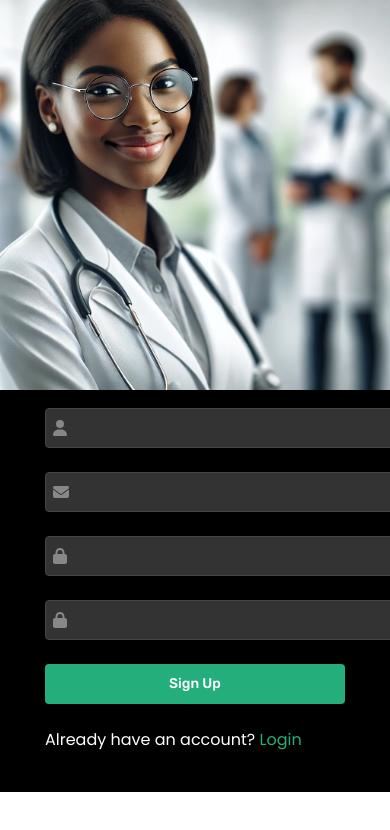
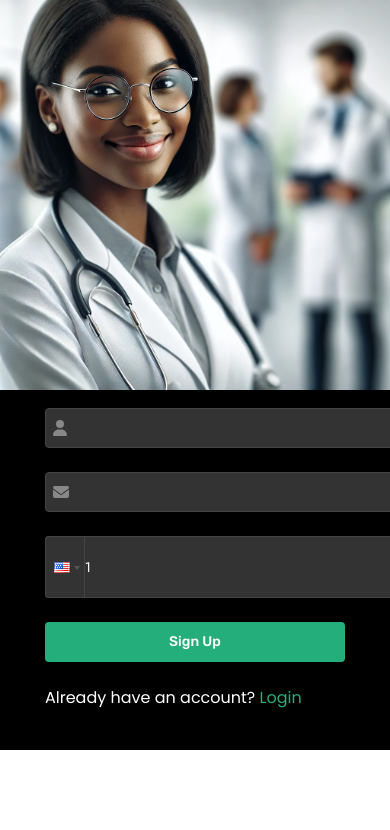
Before and after one commit to CHEGEBB/healthmasterv2, a Next.js app: page / in a window 390 px wide. Shown: the top 830 px of the page. Built offline with nearby package versions, Linux system fonts and the light colour scheme.

Commit message:
feat: Add phone number input field with react-phone-input-2 package

```diff
--- a/app/page.jsx
+++ b/app/page.jsx
@@ -5,10 +5,13 @@ import { FontAwesomeIcon } from "@fortawesome/react-fontawesome";
 import { faEnvelope, faLock, faUser } from "@fortawesome/free-solid-svg-icons";
 import { Button } from "@/components/ui/button";
 import { Input } from "@/components/ui/input";
+import PhoneInput from "react-phone-input-2";
+import "react-phone-input-2/lib/style.css";
 import "../sass/auth.scss";
 
 export default function Home() {
   const [focusedInput, setFocusedInput] = useState(null);
+  const [phone, setPhone] = useState(""); // State to store the phone number
 
   return (
     <div className="container">
@@ -45,30 +48,27 @@ export default function Home() {
             </div>
           </div>
 
-          <div className={`form-group ${focusedInput === 'password' ? 'focused' : ''}`}>
-            <label htmlFor="password">Password</label>
+          <div className="form-group">
+            <label htmlFor="phone">Phone Number</label>
             <div className="input-wrapper">
-              <FontAwesomeIcon icon={faLock} className="input-icon" />
-              <Input
-                type="password"
-                id="password"
-                required
-                onFocus={() => setFocusedInput('password')}
-                onBlur={() => setFocusedInput(null)}
-              />
-            </div>
-          </div>
-
-          <div className={`form-group ${focusedInput === 'confirmPassword' ? 'focused' : ''}`}>
-            <label htmlFor="confirmPassword">Confirm Password</label>
-            <div className="input-wrapper">
-              <FontAwesomeIcon icon={faLock} className="input-icon" />
-              <Input
-                type="password"
-                id="confirmPassword"
-                required
-                onFocus={() => setFocusedInput('confirmPassword')}
-                onBlur={() => setFocusedInput(null)}
+              <PhoneInput
+                country={"us"}
+                value={phone}
+                onChange={(phone) => setPhone(phone)}
+                inputStyle={{
+                  width: "400px",
+                  padding: "30px",
+                  borderRadius: "0.25rem",
+                  border: "1px solid #444",
+                  backgroundColor: "#333",
+                  color: "white",
+                  fontFamily: "Jost, sans-serif",
+                }}
+                buttonStyle={{
+                  backgroundColor: "#333",
+                  border: "1px solid #444",
+                }}
+                inputClass="phone-input"
               />
             </div>
           </div>
@@ -81,7 +81,9 @@ export default function Home() {
         </form>
 
         <div className="form-group">
-          <p>Already have an account? <a href="/login">Login</a></p>
+          <p>
+            Already have an account? <a href="/login">Login</a>
+          </p>
         </div>
       </div>
 
--- /dev/null
+++ b/lib/style.css
@@ -0,0 +1,24 @@
+.phone-input-container {
+    display: flex;
+    align-items: center;
+    width: 100%;
+
+    .react-tel-input {
+      width: 100%;
+
+      .form-control {
+        width: 100%;
+        height: 40px;
+        padding: 10px 10px 10px 50px;
+        border-radius: 4px;
+        border: 1px solid #ccc;
+        font-size: 16px;
+      }
+
+      .flag-dropdown {
+        background-color: #444;
+        border: 1px solid #ccc;
+        border-radius: 4px 0 0 4px;
+      }
+    }
+  }
--- a/package.json
+++ b/package.json
@@ -21,6 +21,7 @@
     "next": "14.2.6",
     "react": "^18",
     "react-dom": "^18",
+    "react-phone-input-2": "^2.15.1",
     "sass": "^1.77.8",
     "tailwind-merge": "^2.5.2",
     "tailwindcss-animate": "^1.0.7"
```
Also changed, not shown: 1 other file (tests, documents, lock files or other folders).
